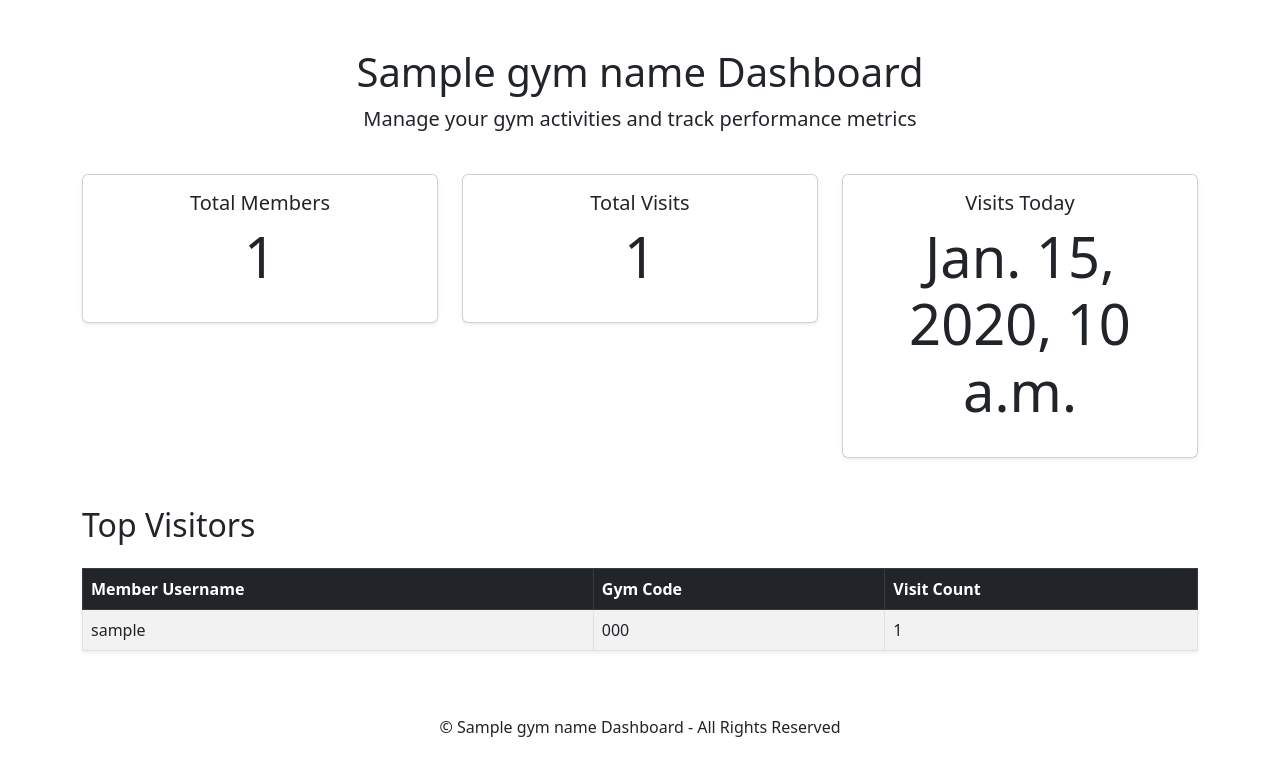
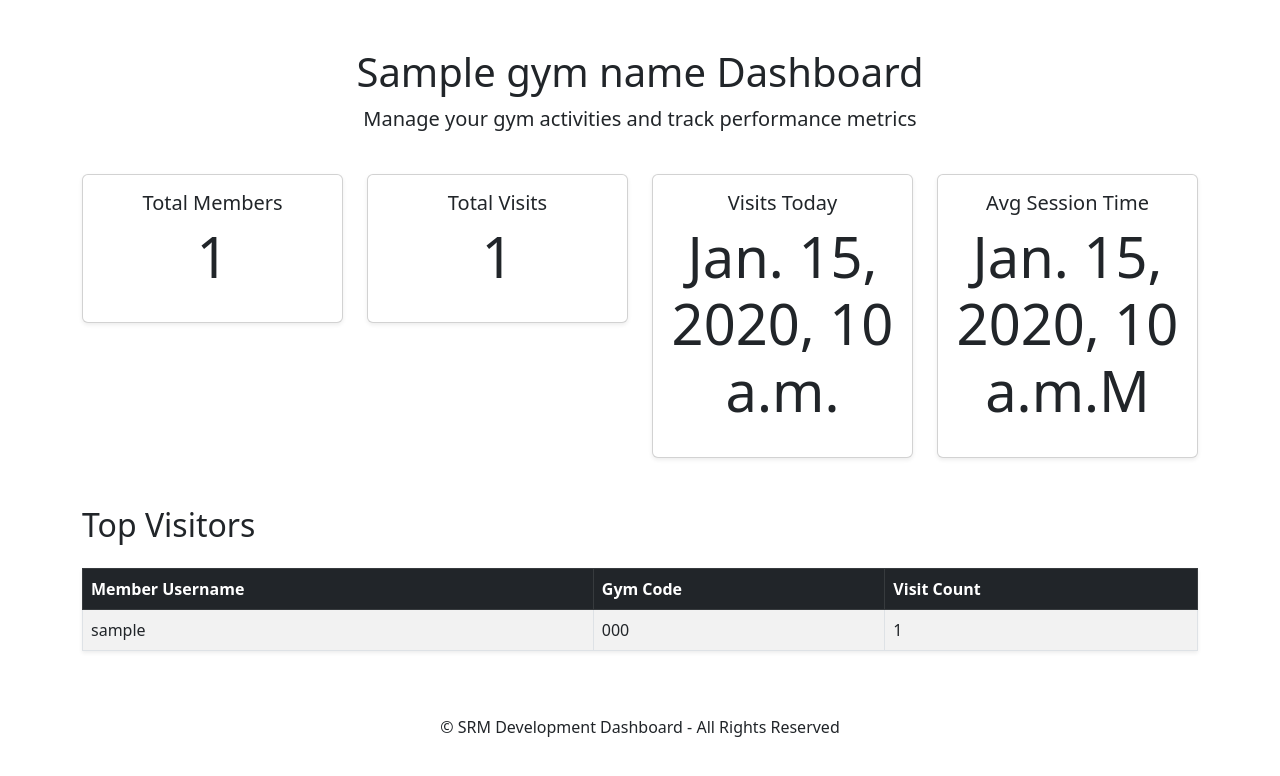
Before and after one commit to Samuel-Mason-git/Gym_management, a Django app: template gym_management/core/templates/gym_dashboard.html in a window 1280 px wide. Shown: the top 776 px of the page. Run offline with Django 5.2, Linux system fonts and the light colour scheme; the template is opened without the code that fills it: most values are stand-ins (such as "Sample title", 1, 10 or a date in 2020).

Commit message:
Added a defult False boolean for members to be used as an Active or Unactive subscription identifier later.

```diff
--- a/gym_management/core/forms.py
+++ b/gym_management/core/forms.py
@@ -1,4 +1,5 @@
 from django import forms
+from .models import Member
 
 
 # Gym Code Login Form
--- a/gym_management/core/models.py
+++ b/gym_management/core/models.py
@@ -72,7 +72,7 @@ class Member(models.Model):
     # Optional personal information for the member
     date_of_birth = models.DateField(null=True, blank=True)  # Optional date of birth
     address = models.TextField(blank=True, null=True)  # Optional address field
-
+    active = models.BooleanField(default=False)
     join_date = models.DateField(auto_now_add=True)  # Automatically set when the member is created
 
     # Unique Gym Code for Sign in
--- a/gym_management/core/templates/gym_dashboard.html
+++ b/gym_management/core/templates/gym_dashboard.html
@@ -22,7 +22,7 @@
 
         <!-- Metrics Section -->
         <div class="row text-center mb-5">
-            <div class="col-md-4">
+            <div class="col-md-3">
                 <div class="card shadow-sm">
                     <div class="card-body">
                         <h5 class="card-title">Total Members</h5>
@@ -30,7 +30,7 @@
                     </div>
                 </div>
             </div>
-            <div class="col-md-4">
+            <div class="col-md-3">
                 <div class="card shadow-sm">
                     <div class="card-body">
                         <h5 class="card-title">Total Visits</h5>
@@ -38,11 +38,19 @@
                     </div>
                 </div>
             </div>
-            <div class="col-md-4">
+            <div class="col-md-3">
                 <div class="card shadow-sm">
                     <div class="card-body">
                         <h5 class="card-title">Visits Today</h5>
                         <p class="display-4">{{ today_visits }}</p>
+                    </div>
+                </div>
+            </div>
+            <div class="col-md-3">
+                <div class="card shadow-sm">
+                    <div class="card-body">
+                        <h5 class="card-title">Avg Session Time</h5>
+                        <p class="display-4">{{ avg_session_time }}M</p>
                     </div>
                 </div>
             </div>
@@ -79,7 +87,7 @@
 
         <!-- Footer Section -->
         <footer class="mt-5 text-center">
-            <p>&copy; {{ gym_name }} Dashboard - All Rights Reserved</p>
+            <p>&copy; SRM Development Dashboard - All Rights Reserved</p>
         </footer>
     </div>
 
```
Also changed, not shown: gym_management/core/migrations/0005_member_active.py (added), gym_management/core/migrations/0006_alter_member_active.py (added), gym_management/db.sqlite3.
